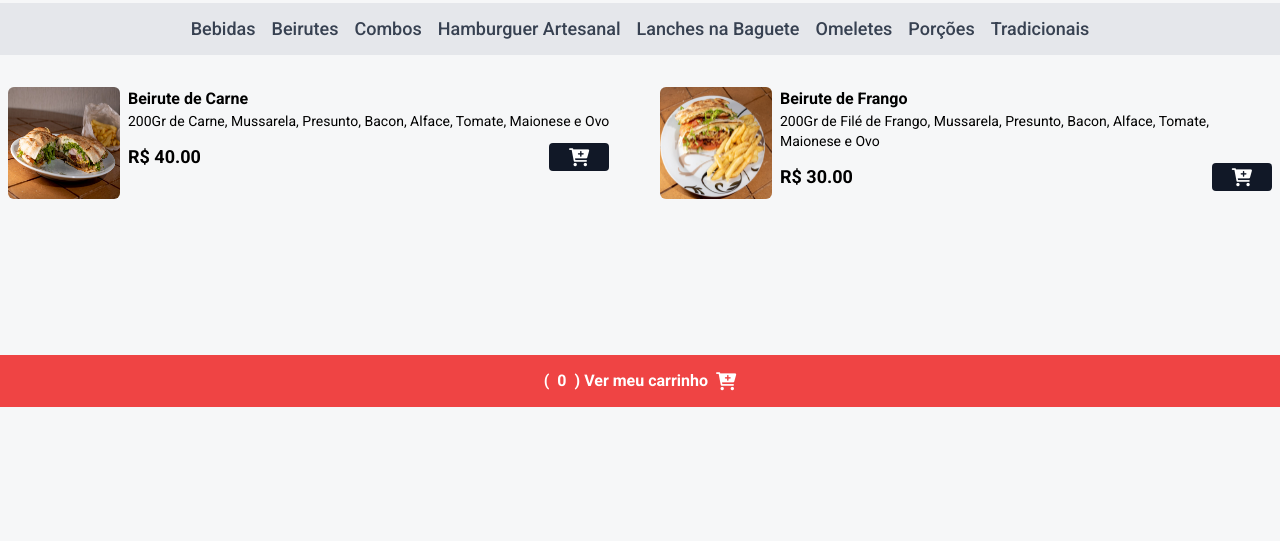
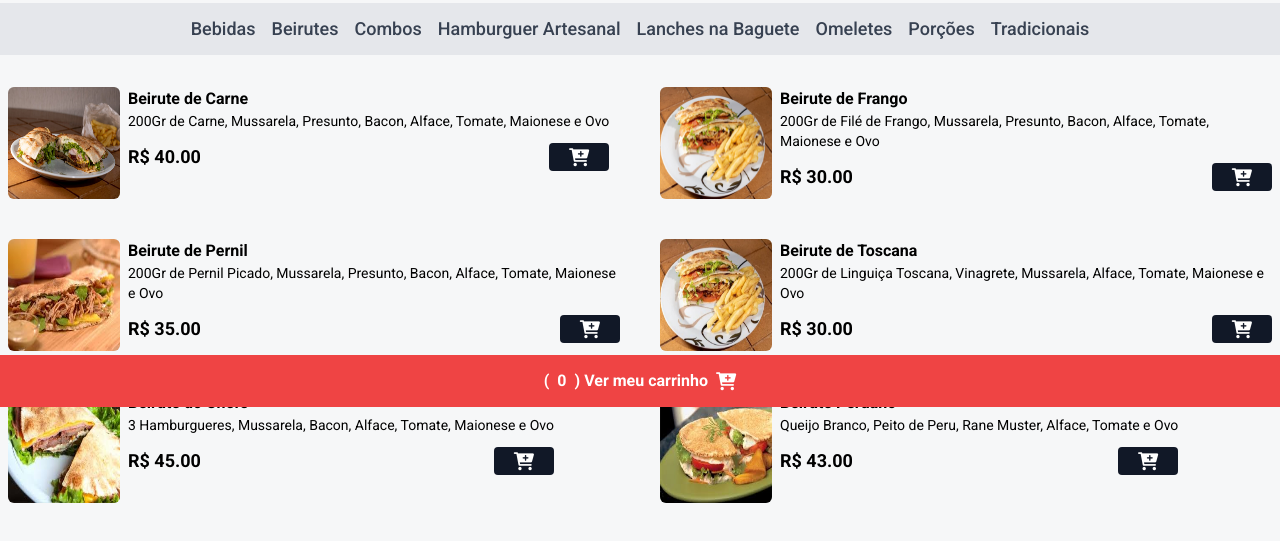
Before and after one commit to EltonSantos43/nilburguer, a website: page beirutes.html in a window 1280 px wide. Shown: the part 393-934 px from the top of the page. Before the commit the page ends 800 px from the top, so only its background shows below. Drawn offline with nearby package versions, Linux system fonts and the light colour scheme.

Commit message:
Updating the beirut menu

```diff
--- a/beirutes.html
+++ b/beirutes.html
@@ -153,6 +153,88 @@
             </div>
             <!-- FIM PRODUTO ITEM -->
 
+            <!-- PRODUTO ITEM -->
+            <div class="flex gap-2">
+                <img src="./assets/beirute-pernil.jpeg" alt="Beirute de Pernil"
+                    class="w-28 h-28 rounded-md hover:scale-110 hover:-rotate-2 duration-300" />
+
+                <div>
+                    <p class="font-bold">Beirute de Pernil</p>
+                    <p class="text-sm">200Gr de Pernil Picado, Mussarela, Presunto, Bacon, Alface, Tomate, Maionese e
+                        Ovo</p>
+
+                    <div class="flex items-center gap-2 justify-between mt-3">
+                        <p class="font-bold text-lg">R$ 35.00</p>
+                        <button class="bg-gray-900 px-5 rounded add-to-cart-btn" data-name="Beirute de Pernil"
+                            data-price="35.00">
+                            <i class="fa fa-cart-plus text-lg text-white"></i>
+                        </button>
+                    </div>
+                </div>
+            </div>
+            <!-- FIM PRODUTO ITEM -->
+
+            <!-- PRODUTO ITEM -->
+            <div class="flex gap-2">
+                <img src="./assets/beirute-toscana.jpg" alt="Beirute de Toscana"
+                    class="w-28 h-28 rounded-md hover:scale-110 hover:-rotate-2 duration-300" />
+
+                <div>
+                    <p class="font-bold">Beirute de Toscana</p>
+                    <p class="text-sm">200Gr de Linguiça Toscana, Vinagrete, Mussarela, Alface, Tomate, Maionese e Ovo
+                    </p>
+
+                    <div class="flex items-center gap-2 justify-between mt-3">
+                        <p class="font-bold text-lg">R$ 30.00</p>
+                        <button class="bg-gray-900 px-5 rounded add-to-cart-btn" data-name="Beirute de Toscana"
+                            data-price="30.00">
+                            <i class="fa fa-cart-plus text-lg text-white"></i>
+                        </button>
+                    </div>
+                </div>
+            </div>
+            <!-- FIM PRODUTO ITEM -->
+
+            <!-- PRODUTO ITEM -->
+            <div class="flex gap-2">
+                <img src="./assets/beirute-hamburguer.jpeg" alt="Beirute do Chefe"
+                    class="w-28 h-28 rounded-md hover:scale-110 hover:-rotate-2 duration-300" />
+
+                <div>
+                    <p class="font-bold">Beirute do Chefe</p>
+                    <p class="text-sm">3 Hamburgueres, Mussarela, Bacon, Alface, Tomate, Maionese e Ovo</p>
+
+                    <div class="flex items-center gap-2 justify-between mt-3">
+                        <p class="font-bold text-lg">R$ 45.00</p>
+                        <button class="bg-gray-900 px-5 rounded add-to-cart-btn" data-name="Beirute do Chefe"
+                            data-price="45.00">
+                            <i class="fa fa-cart-plus text-lg text-white"></i>
+                        </button>
+                    </div>
+                </div>
+            </div>
+            <!-- FIM PRODUTO ITEM -->
+
+            <!-- PRODUTO ITEM -->
+            <div class="flex gap-2">
+                <img src="./assets/beirute-peruano.jpeg" alt="Beirute Peruano"
+                    class="w-28 h-28 rounded-md hover:scale-110 hover:-rotate-2 duration-300" />
+
+                <div>
+                    <p class="font-bold">Beirute Peruano</p>
+                    <p class="text-sm">Queijo Branco, Peito de Peru, Rane Muster, Alface, Tomate e Ovo</p>
+
+                    <div class="flex items-center gap-2 justify-between mt-3">
+                        <p class="font-bold text-lg">R$ 43.00</p>
+                        <button class="bg-gray-900 px-5 rounded add-to-cart-btn" data-name="Beirute Peruano"
+                            data-price="43.00">
+                            <i class="fa fa-cart-plus text-lg text-white"></i>
+                        </button>
+                    </div>
+                </div>
+            </div>
+            <!-- FIM PRODUTO ITEM -->
+
         </main>
     </div>
     <!-- FIM MENU -->
```
Also changed, not shown: assets/beirute-hamburguer.jpeg (added), assets/beirute-pernil.jpeg (added), assets/beirute-peruano.jpeg (added), assets/beirute-toscana.jpg (added).
